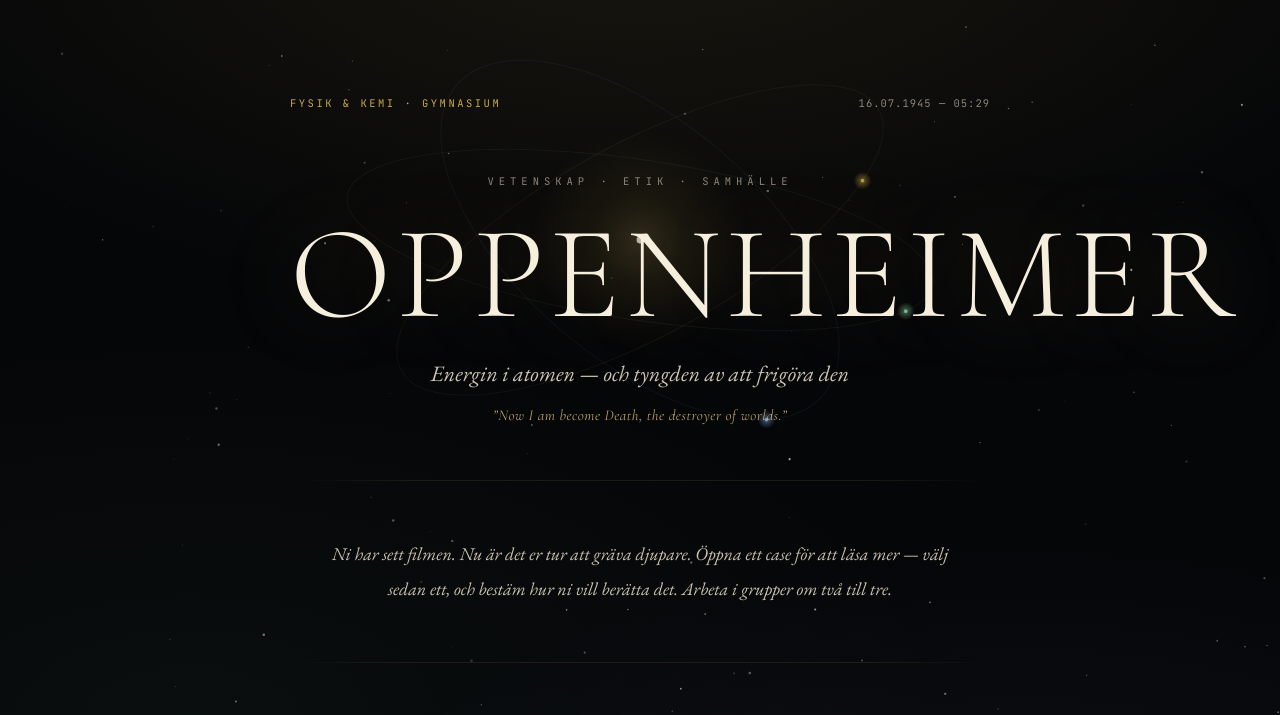
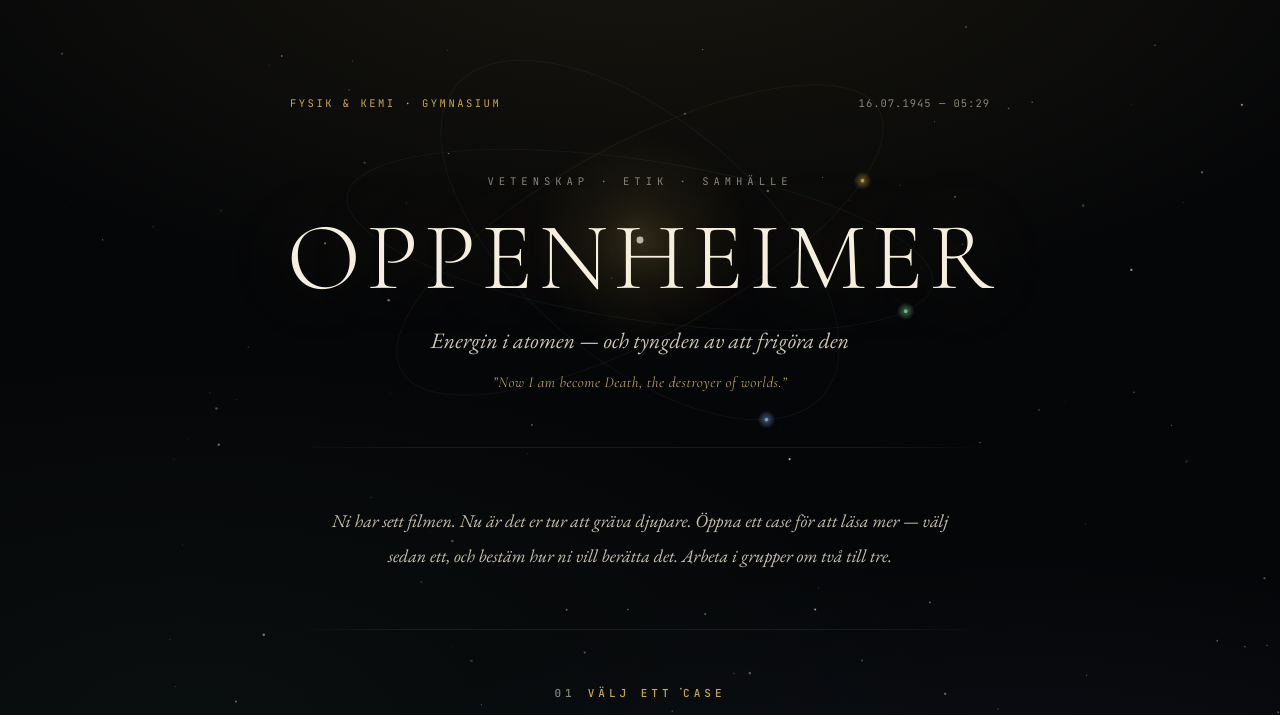
Before and after one commit to kallemilton-larare/Oppenheimer, a plain HTML site: page index.html in a window 1280 px wide. Shown: the top 715 px of the page. Drawn offline with nearby package versions, Linux system fonts and the light colour scheme.

Commit message:
Update index.html

```diff
--- a/index.html
+++ b/index.html
@@ -73,9 +73,15 @@
     color: #f6efde;
     text-shadow: 0 0 60px rgba(200,168,75,0.22);
     animation: breathe 14s ease-in-out infinite;
-    width: 100%;
+    display: block;
     text-align: center;
-    display: block;
+    letter-spacing: 0.06em;
+    text-indent: 0.06em;
+    width: 100vw;
+    position: relative;
+    left: 50%;
+    transform: translateX(-50%);
+    font-size: clamp(42px, 8vw, 96px);
   }
   @keyframes breathe {
     0%, 100% { text-shadow: 0 0 50px rgba(200,168,75,0.16); }
```
